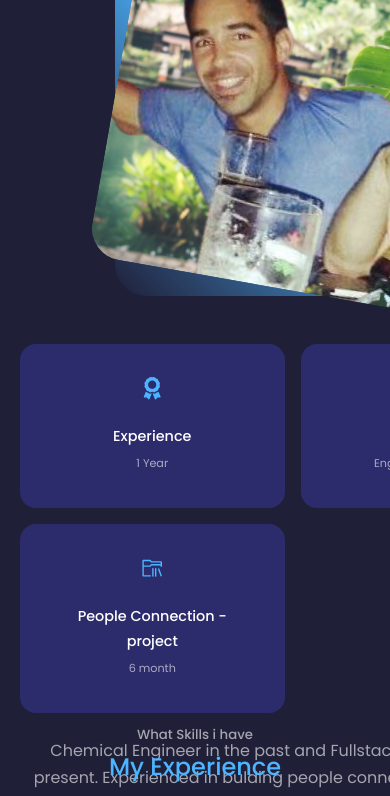
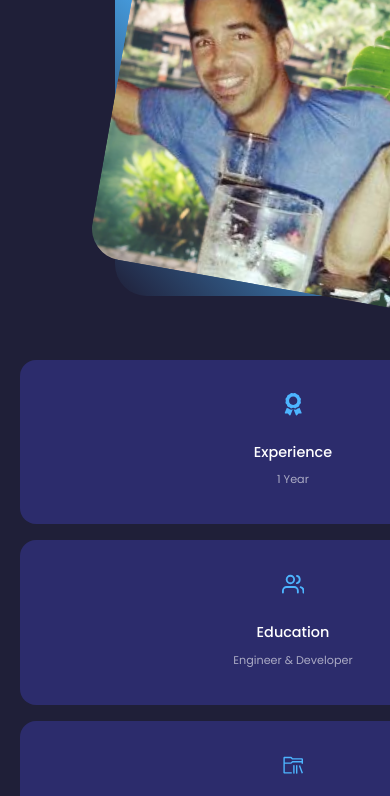
Before and after one commit to bennyh960/portfolio, a React (Create React App) app: page / in a window 390 px wide. Shown: the part 1156-1952 px from the top of the page. Built offline with nearby package versions, Linux system fonts and the light colour scheme.

Commit message:
fix responsivnes

```diff
--- a/src/App.jsx
+++ b/src/App.jsx
@@ -18,7 +18,7 @@ const App = () => {
       <Experience />
       <Services />
       <Portfolio />
-      {/* <Testimonials /> */}
+
       <Contact />
       <Footer />
     </>
--- a/src/components/about/About.jsx
+++ b/src/components/about/About.jsx
@@ -38,8 +38,8 @@ const About = () => {
             </article>
           </div>
           <p>
-            Chemical Engineer in the past and Fullstack developer at the present. Experienced in bulding people
-            connection app whiche is aim to find connection between people stored in database.
+            Chemical Engineer (B.sc) in the past and Full Stack developer at the present. Motivated with high learning
+            abilities, self-taught, and very friendly. Skilled in Front-End and Back-End technologies
           </p>
         </div>
       </div>
--- a/src/components/about/about.css
+++ b/src/components/about/about.css
@@ -3,6 +3,9 @@
   grid-template-columns: 35% 50%;
   gap: 12%;
   /* width: 100%; */
+  height: fit-content;
+  /* border: 1px solid black; */
+  margin-bottom: 5rem;
 }
 
 .about__me {
@@ -75,30 +78,39 @@
 .about__content p {
   margin: 2rem 0 2.6rem;
   color: var(--color-light);
+  /* border: 1px solid white; */
+  width: 100%;
 }
 
 /* ==================== Media Queris (Medium Devices) ============================================== */
 @media screen and (max-width: 1024px) {
   .about__container {
     grid-template-columns: 1fr;
-    gap: 0;
+    gap: 1rem;
   }
   .about__me {
     width: 50%;
     margin: 2rem auto 4rem;
   }
   .about__content p {
-    margin: 1rem 0;
+    margin: 2rem 0;
   }
 }
 /* ==================== Media Queris (Small Devices) ============================================== */
 @media screen and (max-width: 600px) {
+  #about {
+    height: fit-content;
+  }
+  .about__container {
+    /* border: 1px solid white; */
+    grid-template-columns: 1fr;
+  }
   .about__me {
     width: 65%;
     margin: 0 auto 3rem;
   }
   .about__cards {
-    grid-template-columns: 1fr 1fr;
+    grid-template-columns: 1fr;
     gap: 1rem;
   }
   .about__content {
@@ -106,5 +118,6 @@
   }
   .about__content p {
     margin: 1.5rem 0;
+    /* display: none; */
   }
 }
--- a/src/components/contact/contact.css
+++ b/src/components/contact/contact.css
@@ -68,6 +68,9 @@ textarea {
 }
 /* ==================== Media Queris (Small Devices) ============================================== */
 @media screen and (max-width: 700px) {
+  #contact {
+    height: fit-content;
+  }
   .contact__container {
     grid-template-columns: 1fr;
     width: var(--container-width-sm);
--- a/src/components/experience/experience.css
+++ b/src/components/experience/experience.css
@@ -1,7 +1,13 @@
+#experience {
+  /* border: 1px solid black; */
+  margin: 0;
+}
 .experience__container {
   display: grid;
   grid-template-columns: 1fr 1fr;
   gap: 2rem;
+  /* margin: 2rem auto; */
+  /* border: 1px solid black; */
 }
 
 .experience__container > div {
@@ -49,6 +55,9 @@
 }
 /* ==================== Media Queris (Small Devices) ============================================== */
 @media screen and (max-width: 600px) {
+  #experience {
+    height: fit-content;
+  }
   .experience__container {
     gap: 1rem;
   }
--- a/src/components/header/header.css
+++ b/src/components/header/header.css
@@ -72,7 +72,7 @@ header {
   }
 
   .header-center {
-    border: 1px solid black;
+    /* border: 1px solid black; */
     margin: auto;
   }
 }
--- a/src/components/services/services.css
+++ b/src/components/services/services.css
@@ -1,3 +1,6 @@
+#services {
+  /* border: 1px solid black; */
+}
 .services__container {
   display: grid;
   grid-template-columns: repeat(2, 1fr);
--- a/src/index.css
+++ b/src/index.css
@@ -61,7 +61,7 @@ h1 {
 }
 
 section {
-  margin-top: 8rem;
+  margin-top: 7rem;
   height: 100vh;
 }
 
```
